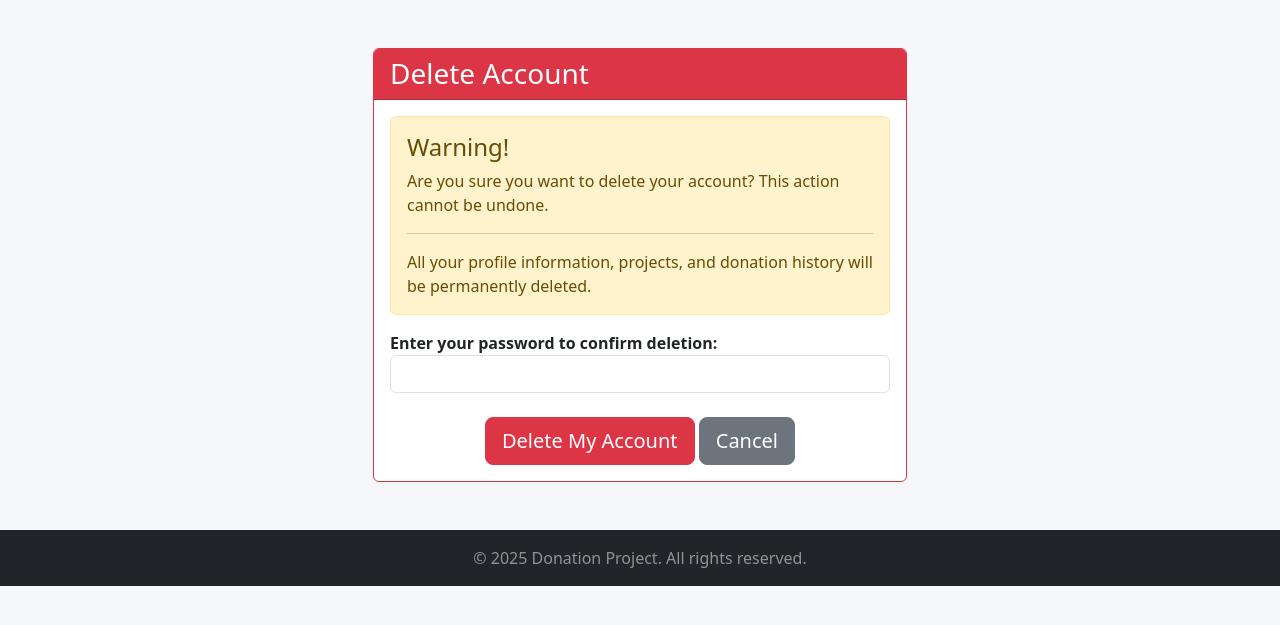
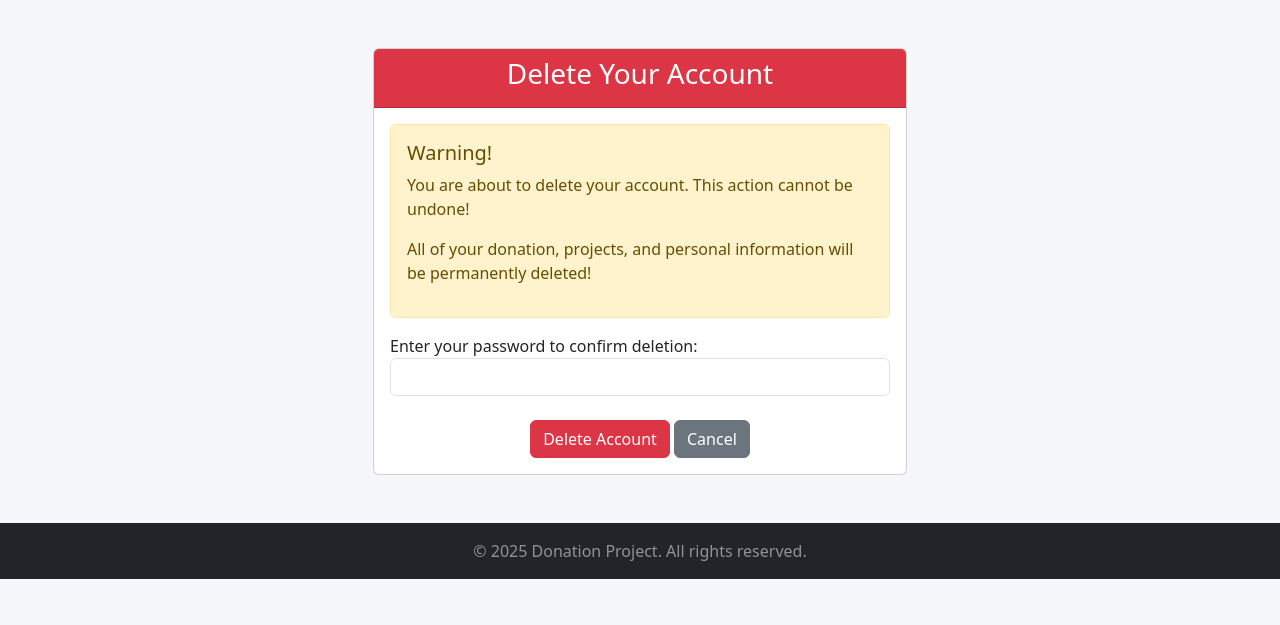
Before and after one commit to anasnashat/DjangoFinalProject, a Django app: template user_profiles/templates/profiles/profile_delete.html in a window 1280 px wide. Shown: the part 56-681 px from the top of the page. Run offline with Django 5.2, Linux system fonts and the light colour scheme; the template is opened without the code that fills it, so the values that code supplies are empty; some libraries are stand-ins or nearby versions.

Commit message:
update delete template

```diff
--- a/user_profiles/templates/profiles/profile_delete.html
+++ b/user_profiles/templates/profiles/profile_delete.html
@@ -1,32 +1,38 @@
 {% extends 'base.html' %}
-{% load crispy_forms_tags %}
 
 {% block content %}
 <div class="container mt-5">
     <div class="row">
-        <div class="col-md-6 offset-md-3">
-            <div class="card border-danger">
+        <div class="col-md-6 mx-auto">
+            <div class="card">
                 <div class="card-header bg-danger text-white">
-                    <h3 class="mb-0">Delete Account</h3>
+                    <h3 class="text-center">Delete Your Account</h3>
                 </div>
                 <div class="card-body">
-                    <div class="alert alert-warning" role="alert">
-                        <h4 class="alert-heading">Warning!</h4>
-                        <p>Are you sure you want to delete your account? This action cannot be undone.</p>
-                        <hr>
-                        <p class="mb-0">All your profile information, projects, and donation history will be permanently deleted.</p>
+                    {% if messages %}
+                        {% for message in messages %}
+                            <div class="alert alert-{{ message.tags }}">
+                                {{ message }}
+                            </div>
+                        {% endfor %}
+                    {% endif %}
+
+                    <div class="alert alert-warning">
+                        <h5>Warning!</h5>
+                        <p>You are about to delete your account. This action cannot be undone!</p>
+                        <p>All of your donation, projects, and personal information will be permanently deleted!</p>
                     </div>
 
                     <form method="POST">
                         {% csrf_token %}
                         <div class="form-group">
-                            <label for="password"><strong>Enter your password to confirm deletion:</strong></label>
+                            <label for="password">Enter your password to confirm deletion:</label>
                             <input type="password" name="password" id="password" class="form-control" required>
                         </div>
 
                         <div class="form-group text-center mt-4">
-                            <button type="submit" class="btn btn-danger btn-lg">Delete My Account</button>
-                            <a href="{% url 'profile' %}" class="btn btn-secondary btn-lg ml-2">Cancel</a>
+                            <button type="submit" class="btn btn-danger">Delete Account</button>
+                            <a href="{% url 'profile' %}" class="btn btn-secondary">Cancel</a>
                         </div>
                     </form>
                 </div>
```
